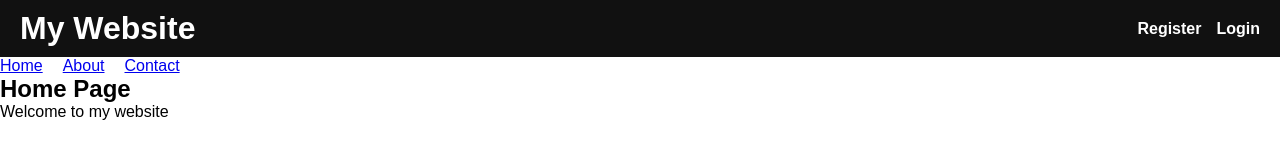
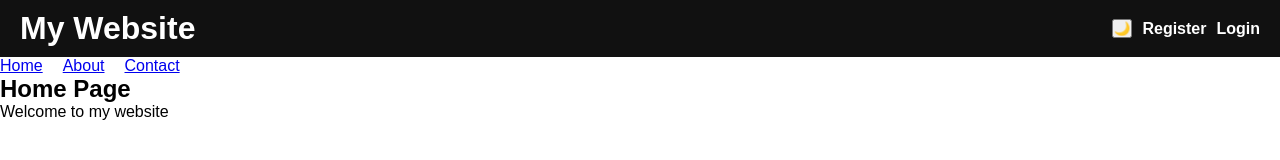
Before and after one commit to GiorgiTch204/myReactApp, a Next.js app: page / in a window 1280 px wide. Shown: the top 160 px of the page. Built offline with nearby package versions, Linux system fonts and the light colour scheme.

Commit message:
added toggle for dark mode and light mode switcher

```diff
--- a/app/components/Header.tsx
+++ b/app/components/Header.tsx
@@ -1,14 +1,40 @@
-import React from "react";
+"use client";
+
+import React, { useState, useEffect } from "react";
 import "./Header.css";
 import Link from "next/link";
 
 export default function Header(){
+    const [darkMode, setDarkMode]=useState(false);
+
+    useEffect(() => {
+        const root=document.documentElement;
+
+        if(darkMode){
+            root.classList.add("dark");
+        }else{
+            root.classList.remove("dark");
+        }
+    }, [darkMode]);
+
     return(
         <>
             <header className="headerContainer">
                 <h1>My Website</h1>
 
-                <div>
+                <div style={{
+                    display:"flex",
+                    gap:"10px",
+                    alignItems:"center"
+                }}>
+
+                    <button
+                        onClick={() => setDarkMode(!darkMode)}
+                        style={{cursor:"pointer"}}
+                    >
+                        {darkMode ? "☀️" : "🌙"}
+                    </button>
+
                     <Link href="/register">Register</Link>
                     <Link href="/login">Login</Link>
                 </div>
```
